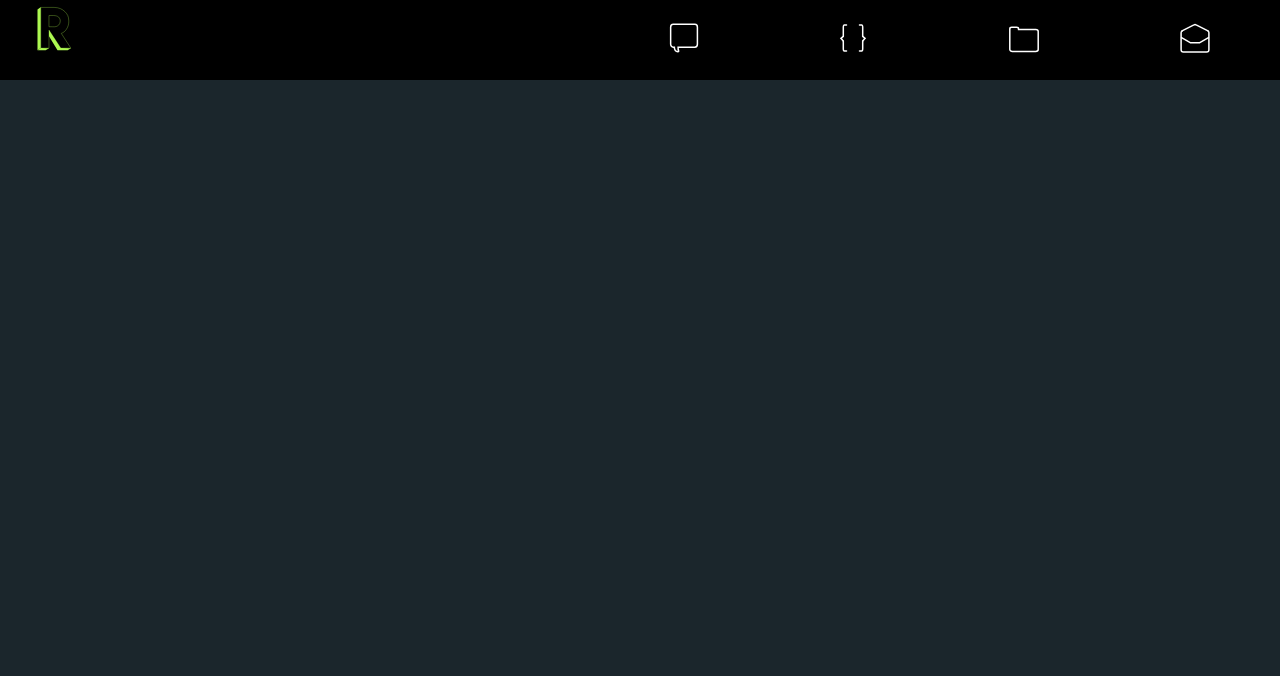
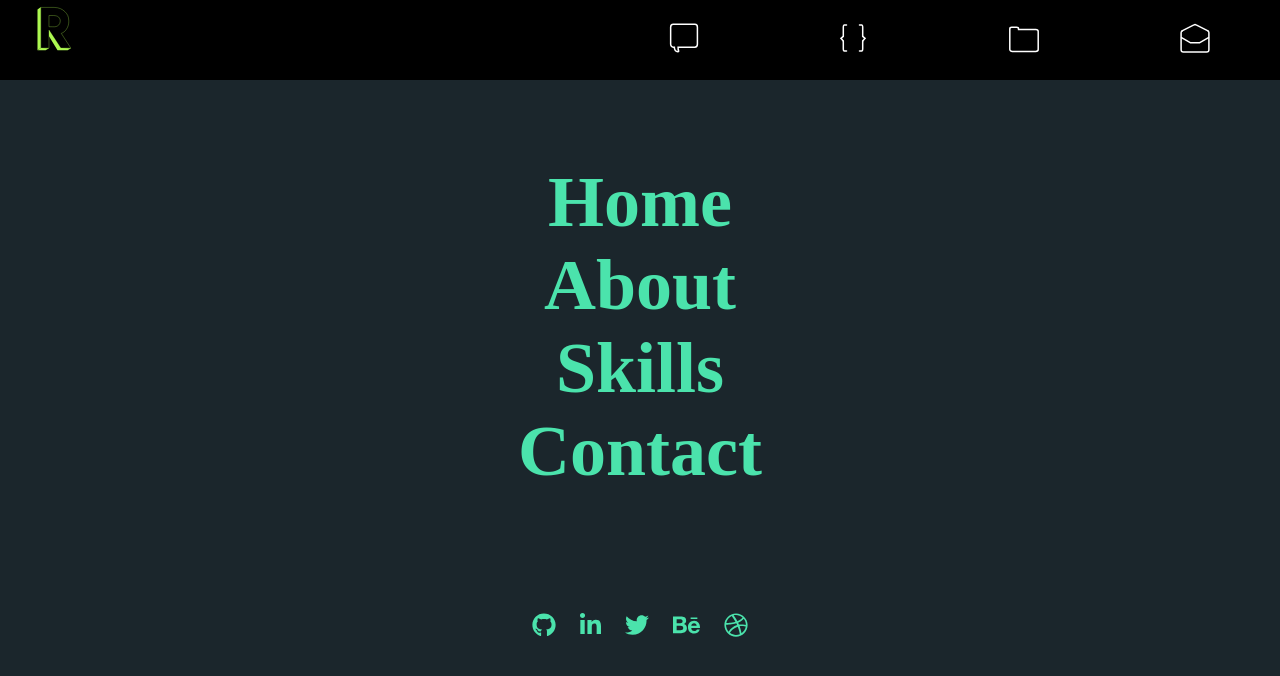
Before and after one commit to renebreslauer/portfolio_website, a React (Create React App) app: page /NavOverlay in a window 1280 px wide. Shown: the top 676 px of the page. Built offline with nearby package versions, Linux system fonts and the light colour scheme; a web font is replaced by a local one.

Commit message:
nav overlay

```diff
--- a/src/App.js
+++ b/src/App.js
@@ -2,7 +2,14 @@ import React from 'react'
 import { BrowserRouter as Router, Switch, Route } from 'react-router-dom'
 import './App.scss'
 import { Navbar, Footer } from '../src/components/index.js'
-import { Home, About, Contact, Skills, Portfolio } from './pages/index.js'
+import {
+  Home,
+  About,
+  Contact,
+  Skills,
+  Portfolio,
+  NavOverlay,
+} from './pages/index.js'
 
 function App() {
   return (
@@ -10,6 +17,9 @@ function App() {
       <Router>
         <Navbar />
         <Switch>
+          <Route path='/NavOverlay'>
+            <NavOverlay />
+          </Route>
           <Route path='/About'>
             <About />
           </Route>
--- a/src/components/Footer/Footer.jsx
+++ b/src/components/Footer/Footer.jsx
@@ -24,7 +24,7 @@ function Footer() {
               here
             </a>
           </p>
-          <p>Built with React - NodeJS - ExpressJS</p>
+          <p>Built with React</p>
         </div>
         <div className={styles.links_container}>
           <p className={styles.link_title}>Let's connect:</p>
--- a/src/components/Navbar/Navbar.jsx
+++ b/src/components/Navbar/Navbar.jsx
@@ -81,9 +81,15 @@ function MyNavbar() {
             />
           </NavLink>
         </div>
-        <div className={styles.logo_mobile}>
-          <img src={Final_R} className={styles.logo_mobile_image} alt='logo' />
-        </div>
+        <NavLink to='/NavOverlay'>
+          <div className={styles.logo_mobile}>
+            <img
+              src={Final_R}
+              className={styles.logo_mobile_image}
+              alt='logo'
+            />
+          </div>
+        </NavLink>
       </div>
     </>
   )
--- /dev/null
+++ b/src/pages/NavOverlay/NavOverlay.jsx
@@ -0,0 +1,90 @@
+import React from 'react'
+import { NavLink } from 'react-router-dom'
+import styles from './NavOverlay.module.scss'
+import { FontAwesomeIcon } from '@fortawesome/react-fontawesome'
+import { fab } from '@fortawesome/free-brands-svg-icons'
+import { library } from '@fortawesome/fontawesome-svg-core'
+
+library.add(fab)
+
+class NavOverlay extends React.Component {
+  render() {
+    return (
+      <div className={styles.nav_overlay_wrapper}>
+        <div className={styles.nav_overlay_internal}>
+          <NavLink to='/' label='home'>
+            <h2>Home</h2>
+          </NavLink>
+          <NavLink to='/About' label='about'>
+            <h2>About</h2>
+          </NavLink>
+          <NavLink to='/Skills' label='skills'>
+            <h2>Skills</h2>
+          </NavLink>
+          <NavLink to='/Contact' label='contact'>
+            <h2>Contact</h2>
+          </NavLink>
+        </div>
+
+        <div className={styles.nav_overlay_external}>
+          <a
+            target='_blank'
+            rel='noopener noreferrer'
+            href='https://github.com/renebreslauer'
+          >
+            <FontAwesomeIcon
+              icon={['fab', 'github']}
+              className={styles.footer_icon}
+            />
+          </a>
+
+          <a
+            target='_blank'
+            rel='noopener noreferrer'
+            href='https://linkedin.com/in/renebreslauer'
+          >
+            <FontAwesomeIcon
+              icon={['fab', 'linkedin-in']}
+              className={styles.footer_icon}
+            />
+          </a>
+
+          <a
+            target='_blank'
+            rel='noopener noreferrer'
+            href='https://twitter.com/ReneBreslauer/'
+          >
+            <FontAwesomeIcon
+              icon={['fab', 'twitter']}
+              className={styles.footer_icon}
+            />
+          </a>
+
+          <a
+            target='_blank'
+            rel='noopener noreferrer'
+            href='https://www.behance.net/renebreslauer'
+          >
+            <FontAwesomeIcon
+              icon={['fab', 'behance']}
+              className={styles.footer_icon}
+            />
+          </a>
+
+          <a
+            target='_blank'
+            rel='noopener noreferrer'
+            href='https://dribbble.com/renebreslauer'
+          >
+            <FontAwesomeIcon
+              icon={['fab', 'dribbble']}
+              className={styles.footer_icon}
+            />
+          </a>
+        </div>
+      </div>
+    )
+  }
+}
+
+export default NavOverlay
--- /dev/null
+++ b/src/pages/NavOverlay/NavOverlay.module.scss
@@ -0,0 +1,26 @@
+@import '../../App.scss';
+
+.nav_overlay_wrapper {
+  height: 100vh;
+  width: 100vw;
+  display: flex;
+  align-items: center;
+  text-align: center;
+  justify-content: center;
+  flex-direction: column;
+}
+
+.nav_overlay_internal a {
+  text-decoration: none;
+  color: $color-primary-mid;
+  font-size: 4rem;
+}
+
+.nav_overlay_external {
+  margin-top: 10rem;
+  a {
+    color: $color-primary-mid;
+    font-size: 2rem;
+    padding: 1rem;
+  }
+}
--- a/src/pages/index.js
+++ b/src/pages/index.js
@@ -1,6 +1,6 @@
-
 export { default as Home } from './Home/Home'
-export { default as Contact} from './Contact/Contact'
+export { default as Contact } from './Contact/Contact'
 export { default as Portfolio } from './Portfolio/Portfolio'
 export { default as Skills } from './Skills/Skills'
 export { default as About } from './About/About'
+export { default as NavOverlay } from './NavOverlay/NavOverlay'
```
